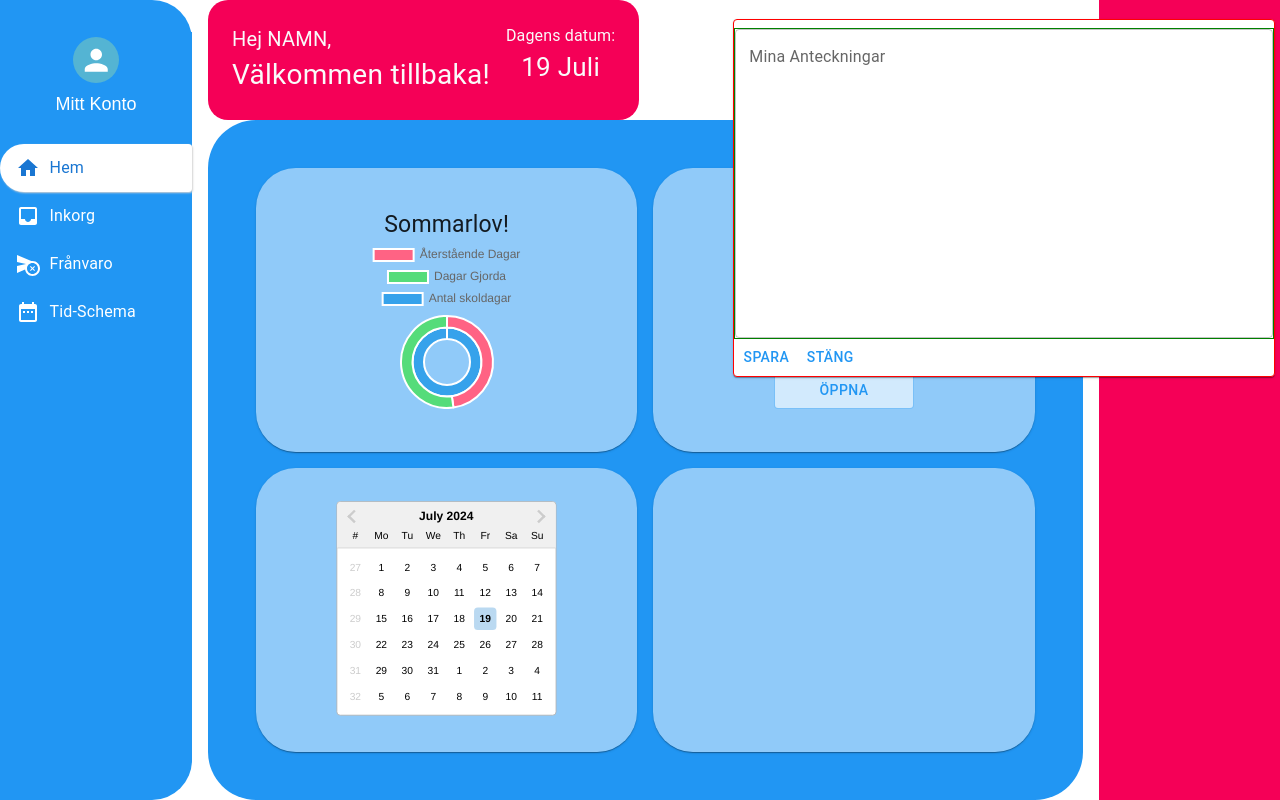
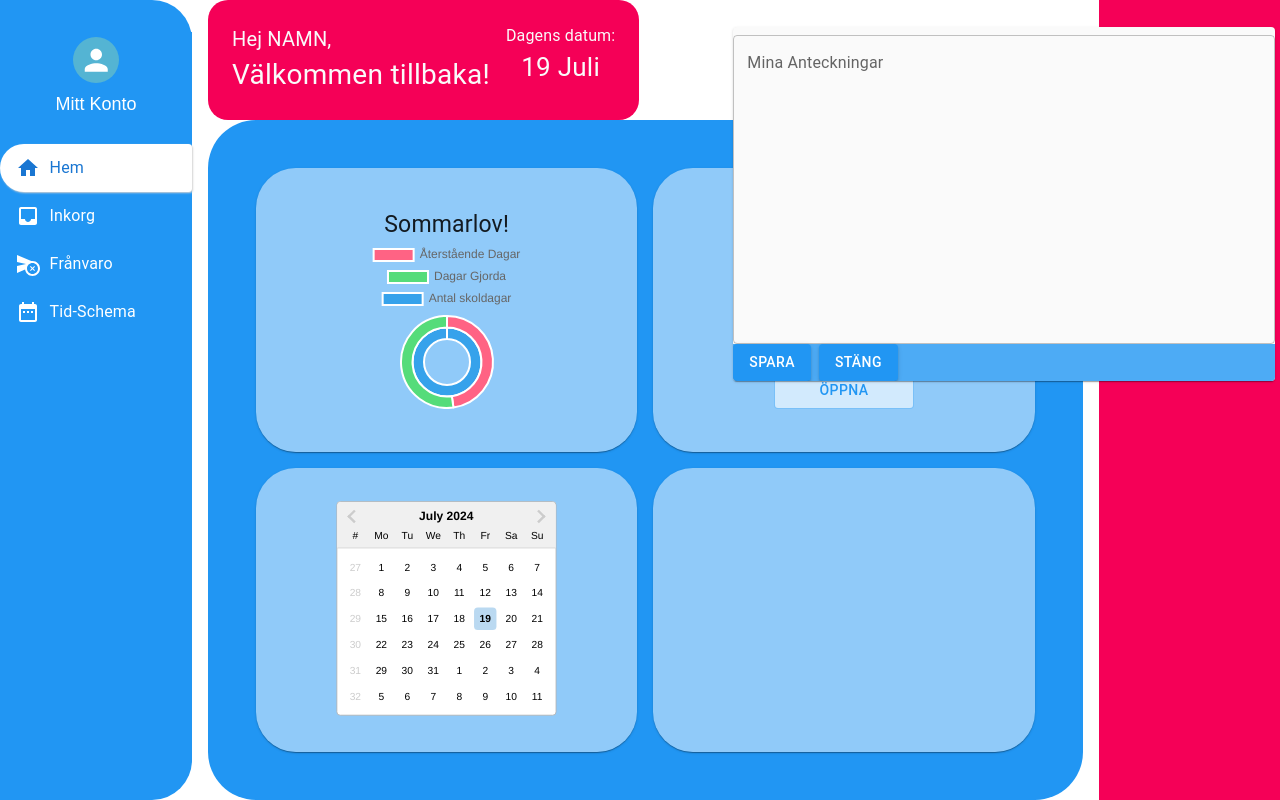
Before and after one commit to A-ForssmanP/InteractWithSchool, a React (Vite) app in the folder frontend/: page / in a window 1280 px wide. Both pictures are taken after a click on the button "ÖPPNA". Built offline with nearby package versions, Linux system fonts and the light colour scheme; the HTML template or start-up script is replaced by a standard one.

Commit message:
style the component

```diff
--- a/frontend/src/components/dashBoardNotesTextField/DashBoardNotesTextField.jsx
+++ b/frontend/src/components/dashBoardNotesTextField/DashBoardNotesTextField.jsx
@@ -1,31 +1,51 @@
 import { Card, TextField, Button, Box } from "@mui/material";
+import { useTheme } from "@emotion/react";
 
 function DashBoardNotesTextField({ handleClose }) {
+  const theme = useTheme();
+  console.log(theme);
   return (
     <Card
       sx={{
-        border: "1px solid red",
+        // border: "1px solid red",
         // opacity: 0.3,
         position: "absolute",
-        top: { xs: "-4.5em", sm: "-10.5em", md: "-12em" },
+        top: { xs: "-4.5em", sm: "-10.5em", md: "-11.5em" },
         // bottom: "-3.5em",
         left: { xs: "-0.9em", sm: "6em", md: "4em" },
         right: { xs: "-0.9em", sm: "-11em", md: "-13.3em", lg: "-16em" },
         zIndex: 100,
-        paddingTop: 1,
+        backgroundColor: theme.palette.grey[50],
       }}
     >
+      <Box component={"form"}>
         <TextField
           multiline
           name="notes-textField"
           // defaultValue="Default Values"
           label="Mina Anteckningar"
+          id="Mina Anteckningar"
           rows={12}
-        sx={{ border: "1px solid green", width: "100%" }}
+          sx={{
+            width: "100%",
+            marginTop: 1,
+            // backgroundColor: "#ffe0b2",
+            // "&focus": "{ backgroundColor: red }",
+          }}
+          // inputProps={{ style: { "&:focus": "{ border: red }" } }}
         />
-      <Box>
-        <Button>Spara</Button>
-        <Button onClick={handleClose}>Stäng</Button>
+        <Box display={"flex"} gap={1} bgcolor={theme.palette.primary.light}>
+          <Button variant="contained" type="submit" sx={{ color: "white" }}>
+            Spara
+          </Button>
+          <Button
+            onClick={handleClose}
+            variant="contained"
+            sx={{ color: "white" }}
+          >
+            Stäng
+          </Button>
+        </Box>
       </Box>
     </Card>
   );
```
Lines whose indentation alone changed are shown as unchanged.
